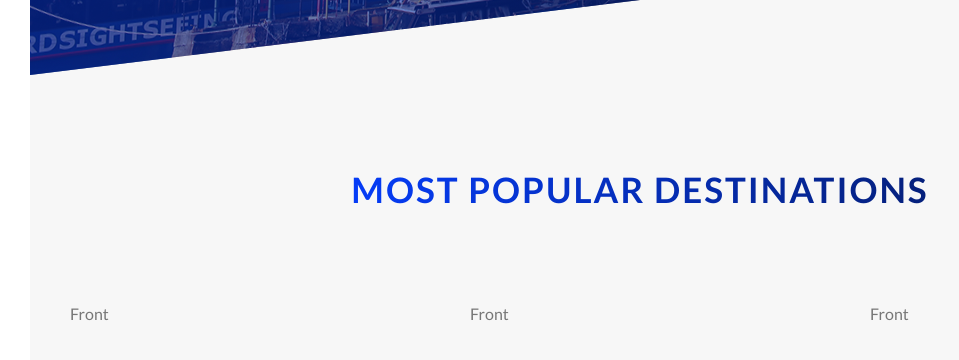
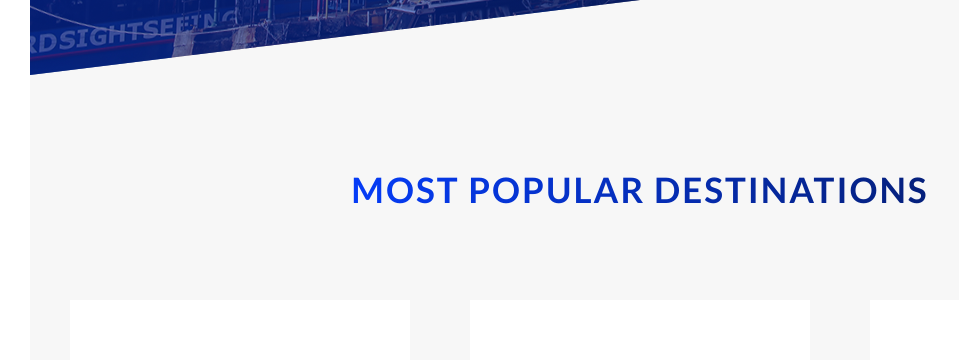
Before and after one commit to mawglih/iceland-ringroad-react, a React (Create React App) app: page / in a window 1280 px wide. Shown: the part 2312-2672 px from the top of the page, without its empty margins (0-959 px from the left). Built offline with nearby package versions, Linux system fonts and the light colour scheme.

Commit message:
updated destinations

```diff
--- a/src/components/destination-item.js
+++ b/src/components/destination-item.js
@@ -5,6 +5,7 @@ export default (props) => {
         <div className="col-1-of-3">
             <div className="card">
                 <div className="card__side card__side--front">Front</div>
+                <div className={`card__side card__side--back ${props.class}`}>Back</div>
             </div>
         </div>
     );
--- a/src/components/destinations.js
+++ b/src/components/destinations.js
@@ -12,9 +12,9 @@ class Destinations extends Component {
                     </h2>
                 </div>
                     <div className="row">
-                        <DestinationItem/>
-                        <DestinationItem/>
-                        <DestinationItem/>
+                        <DestinationItem class="card__side--back-1"/>
+                        <DestinationItem class="card__side--back-2"/>
+                        <DestinationItem class="card__side--back-3"/>
                     </div>
 
             </div>
--- a/src/index.css
+++ b/src/index.css
@@ -235,12 +235,35 @@ body {
   .feature-box:hover {
     transform: translateY(-1.5rem) scale(1.03); }
 
-.card-turning {
-  background-color: red;
-  height: 50rem;
-  transition: all .8s; }
-  .card-turning:hover {
+.card {
+  perspective: 150rem;
+  -moz-perspective: 150rem;
+  position: relative;
+  height: 50rem; }
+  .card__side {
+    background-color: red;
+    color: #fff;
+    height: 50rem;
+    transition: all .8s ease;
+    position: absolute;
+    top: 0;
+    left: 0;
+    width: 100%;
+    backface-visibility: hidden; }
+    .card__side--front {
+      background-color: #fff; }
+    .card__side--back {
+      transform: rotateY(180deg); }
+      .card__side--back-1 {
+        background-image: linear-gradient(to right bottom, #e7a46d, #e97516); }
+      .card__side--back-2 {
+        background-image: linear-gradient(to right bottom, #85e76d, #48e620); }
+      .card__side--back-3 {
+        background-image: linear-gradient(to right bottom, #053cf7, #05207b); }
+  .card:hover .card__side--front {
     transform: rotateY(180deg); }
+  .card:hover .card__side--back {
+    transform: rotateY(0); }
 
 .header {
   height: 95vh;
--- a/src/sass/abstracts/_variables.scss
+++ b/src/sass/abstracts/_variables.scss
@@ -6,6 +6,11 @@ $color-grey-dark:  #777;
 $color-white: #fff;
 $color-black: #000;
 $color-grey-light-1: #f7f7f7;
+$color-secondary-light:rgb(231, 164, 109);
+$color-secondary-dark: rgb(233, 117, 22);
+
+$color-tertiary-light:rgb(133, 231, 109);
+$color-tertiary-dark: rgb(72, 230, 32);
 
 //Grid
 $grid-width: 114rem;
--- a/src/sass/components/_card-turn.scss
+++ b/src/sass/components/_card-turn.scss
@@ -2,19 +2,41 @@
     perspective: 150rem;
     -moz-perspective: 150rem;
     position: relative;
+    height: 50rem;
+
     &__side {
         background-color: red;
+        color: #fff;
+
         height: 50rem;
-        transition: all .8s;
+        transition: all .8s ease;
         position: absolute;
         top: 0;
         left: 0;
+        width: 100%;
+        backface-visibility: hidden;
+        &--front {
+            background-color: $color-white;
+        }
+        &--back {
+            transform: rotateY(180deg);
+            &-1 {
+                background-image: linear-gradient(to right bottom, $color-secondary-light, $color-secondary-dark);
+            }
+            &-2 {
+                background-image: linear-gradient(to right bottom, $color-tertiary-light, $color-tertiary-dark);
+            }
+            &-3 {
+                background-image: linear-gradient(to right bottom, $color-primary-light, $color-primary-dark);
+            }
+        }
     }
-}
-
-&:hover &__side {
-    transform: rotateY(180deg);
-}
+    &:hover &__side--front {
+        transform: rotateY(180deg);
+    }
+    &:hover &__side--back {
+        transform: rotateY(0);
+    }
 
 
 }
```
